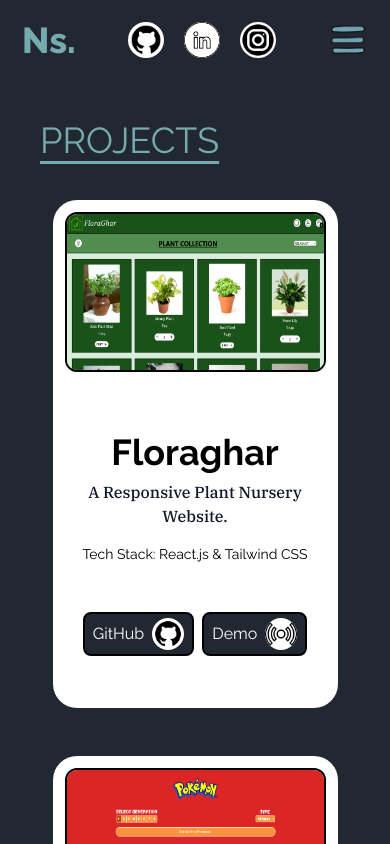
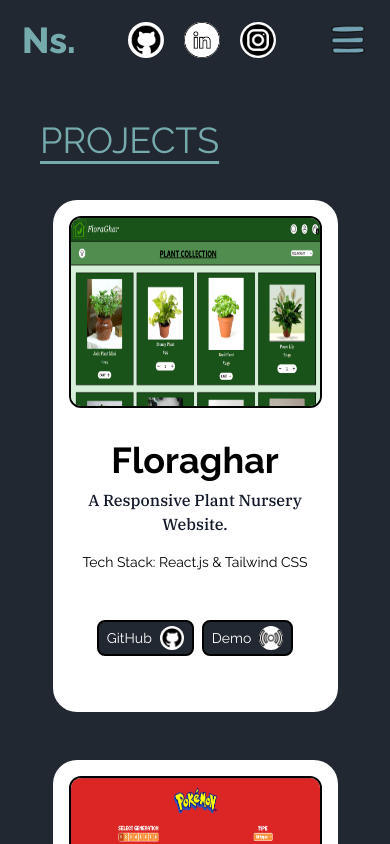
Before and after one commit to Nikshaan/Portfolio, a React (Vite) app: page /projects in a window 390 px wide. Shown: the top 844 px of the page. Built offline with nearby package versions, Linux system fonts and the light colour scheme.

Commit message:
update: responsiveness change

```diff
--- a/src/components/Navbar.jsx
+++ b/src/components/Navbar.jsx
@@ -25,13 +25,13 @@ const Navbar = () => {
         </div>
         </NavLink>
 
-        <ul className = "hidden md:flex flex-1 items-center justify-center gap-10 w-full text-white">
+        <ul className = "hidden sm:flex flex-1 items-center justify-center gap-10 w-full text-white">
             <motion.div
             initial = "initial"
             whileHover = "animate"
             >
             <NavLink to = "/">
-                <p className="font-Raleway md:text-2xl lg:text-3xl">Home</p>
+                <p className="font-Raleway sm:text-2xl lg:text-3xl">Home</p>
                 <motion.div variants = {underline} className = "border-t-4 border-[#76ABAE] transition-all duration-100 ease-out"/>
             </NavLink>
             </motion.div>
@@ -41,7 +41,7 @@ const Navbar = () => {
             whileHover = "animate"
             >
             <NavLink to = "/projects">
-                <p className="font-Raleway md:text-2xl lg:text-3xl">Projects</p>
+                <p className="font-Raleway sm:text-2xl lg:text-3xl">Projects</p>
                 <motion.div variants = {underline} className = "border-t-4 border-[#76ABAE] transition-all duration-100 ease-out" />
             </NavLink>
             </motion.div>
@@ -51,7 +51,7 @@ const Navbar = () => {
             whileHover = "animate"
             >
             <NavLink to = "/clicks">
-                <p className="font-Raleway md:text-2xl lg:text-3xl">Clicks</p>
+                <p className="font-Raleway sm:text-2xl lg:text-3xl">Clicks</p>
                 <motion.div variants = {underline} className = "border-t-4 border-[#76ABAE] transition-all duration-100 ease-out" />
             </NavLink>
             </motion.div>
@@ -69,7 +69,7 @@ const Navbar = () => {
             </Link>
         </div>
 
-        <div className="md:hidden relative">
+        <div className="sm:hidden relative">
             <img src={menu} alt="menu" className="w-10" onClick={() => setMenuDisplay(!menuDisplay)}/>
             {
                 menuDisplay &&
--- a/src/components/ProjectSlide.jsx
+++ b/src/components/ProjectSlide.jsx
@@ -5,26 +5,26 @@ import live from "../assets/icons8-live-50.png";
 
 export const ProjectSlide = ({img, heading, desc, stack, github, demo}) => {
   return (
-    <div className="bg-white w-full h-full flex flex-col xl:flex-row gap-10 2xl:gap-20 items-center justify-between p-3 md:p-6 xl:py-4 xl:px-8 2xl:px-14 rounded-3xl">
-            <div className="w-full xl:w-1/2 xl:h-5/6 h-40 md:h-80 lg:h-full">
-                <img src={img} alt="image" className="w-full h-full rounded-xl border-2 border-black"/>
+    <div className="bg-white w-full h-full flex flex-col lg:flex-row gap-10 2xl:gap-20 items-center justify-between p-4 sm:py-0 md:pl-3  rounded-3xl">
+            <div className="w-full sm:mt-2 lg:mt-0 lg:w-1/2 sm:p-3 lg:p-0 lg:pl-2 lg:h-5/6 2xl:h-full 2xl:py-8 h-40 md:h-80">
+                <img src={img} alt="image" className="w-full h-full min-h-48 sm:min-h-64 md:h-full rounded-xl border-2 border-black"/>
             </div>
-            <div className="flex-1 flex flex-col justify-between py-10 h-full w-full 2xl:py-16">
-                <div className="flex flex-col xl:py-9 justify-center items-center">
-                    <h1 className="text-4xl md:text-5xl lg:text-6xl 2xl:text-8xl -mt-5 md:-mt-12 font-Raleway font-bold">
+            <div className="flex-1 lg:pt-14 lg:pr-4 flex flex-col justify-between py-10 h-full w-full 2xl:py-16">
+                <div className="flex flex-col lg:py-4 justify-center items-center">
+                    <h1 className="text-4xl lg:pt-12 sm:text-5xl md:text-5xl xl:text-6xl 2xl:text-8xl pt-4 sm:mt-8 -mt-8 md:-mt-20 font-Raleway font-bold">
                         {heading}
                     </h1>
-                    <h3 className="text-base text-center md:text-xl lg:text-2xl 2xl:text-3xl my-2 font-medium text-gray-900 font-IBM">{desc}</h3>
-                    <h4 className="text-sm text-center md:text-base lg:text-xl 2xl:text-2xl my-2 font-Raleway">Tech Stack: {stack}</h4>
+                    <h3 className="text-base text-center sm:text-xl md:text-xl xl:text-2xl 2xl:text-3xl my-2 font-medium text-gray-900 font-IBM">{desc}</h3>
+                    <h4 className="text-sm text-center sm:text-base md:text-xl xl:text-2xl 2xl:text-2xl my-2 font-Raleway">Tech Stack: {stack}</h4>
                 </div>
                 <div className="flex gap-2 w-full justify-center items-center 2xl:p-3 mt-10">
-                    <Link to={github} alt="image" className="flex rounded-lg items-center md:text-lg lg:text-2xl 2xl:text-3xl justify-center gap-2 border-2 font-Raleway border-black py-1 px-2 text-white bg-[#222831]">
+                    <Link to={github} alt="image" className="flex rounded-lg items-center text-sm sm:text-base md:text-2xl 2xl:text-3xl justify-center gap-2 border-2 font-Raleway border-black py-1 px-2 text-white bg-[#222831]">
                         <p>GitHub</p>
-                        <img src={repo} alt="repo" className="w-8 bg-white rounded-full"/>
+                        <img src={repo} alt="repo" className="w-6 sm:w-8 bg-white rounded-full"/>
                     </Link>
-                    <Link to={demo} className="flex rounded-lg items-center md:text-lg lg:text-2xl 2xl:text-3xl justify-center gap-2 border-2 font-Raleway border-black py-1 px-2 text-white bg-[#222831]">
+                    <Link to={demo} className="flex rounded-lg items-center text-sm sm:text-base  md:text-2xl 2xl:text-3xl justify-center gap-2 border-2 font-Raleway border-black py-1 px-2 text-white bg-[#222831]">
                         <p>Demo</p>
-                        <img src={live} alt="demo" className="w-8 bg-white rounded-full"/>
+                        <img src={live} alt="demo" className="w-6 sm:w-8 bg-white rounded-full"/>
                     </Link>
                 </div>
             </div>
--- a/src/pages/Clicks.jsx
+++ b/src/pages/Clicks.jsx
@@ -90,7 +90,7 @@ const Clicks = () => {
     <div>
       <Navbar />
       <div className="w-full flex justify-start items-center px-4 lg:pt-10 lg:pb-5 min-w-[320px]">
-          <h1 className="text-4xl md:text-5xl text-[#76ABAE] mt-10 px-6 underline-offset-8 underline font-Raleway">CLICKS</h1>
+          <h1 className="text-4xl md:text-5xl 2xl:text-6xl text-[#76ABAE] mt-10 px-6 underline-offset-8 underline font-Raleway">CLICKS</h1>
         </div>
       <div className="p-10 grid min-w-[320px] grid-cols-1 md:grid-cols-2 xl:grid-cols-3 2xl:grid-cols-4 gap-8">
       {
--- a/src/pages/Projects.jsx
+++ b/src/pages/Projects.jsx
@@ -20,7 +20,7 @@ const Projects = () => {
 
       <div className="flex flex-col justify-center items-center w-full bg-[#222831] p-6 mt-4">
         <div className="w-full flex justify-start items-center px-4 lg:pt-10 lg:pb-5">
-          <h1 className="text-4xl md:text-5xl text-[#76ABAE] mb-10 underline-offset-8 underline font-Raleway">PROJECTS</h1>
+          <h1 className="text-4xl md:text-5xl 2xl:text-6xl text-[#76ABAE] mb-10 underline-offset-8 underline font-Raleway">PROJECTS</h1>
         </div>
         <div className="grid w-5/6 row-span-3 gap-12">
 
```
